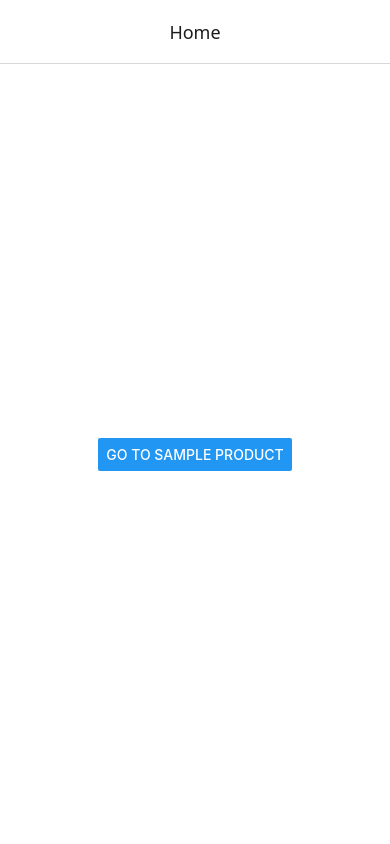
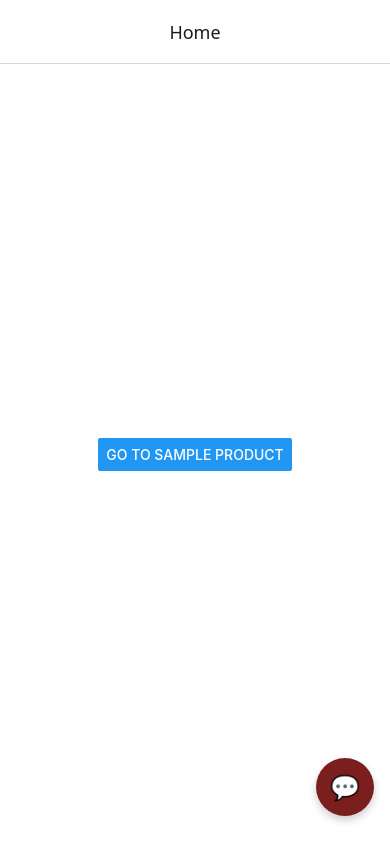
Before and after one commit to datle1888/VinobuzzPrototype, a React Native app: screen / in a window 390 px wide. Built offline with nearby package versions, Linux system fonts and the light colour scheme.

Commit message:
feat: add global chat FAB and expandable overlay shell

```diff
--- a/App.tsx
+++ b/App.tsx
@@ -1,11 +1,16 @@
 import React from 'react';
 import { NavigationContainer } from '@react-navigation/native';
 import AppNavigator from './src/app/AppNavigator';
+import GlobalChatHost from './src/components/chat/GlobalChatHost';
+import { ChatProvider } from './src/context/ChatContext';
 
 export default function App() {
   return (
-    <NavigationContainer>
-      <AppNavigator />
-    </NavigationContainer>
+    <ChatProvider>
+      <NavigationContainer>
+        <AppNavigator />
+        <GlobalChatHost />
+      </NavigationContainer>
+    </ChatProvider>
   );
 }
--- /dev/null
+++ b/src/components/chat/ChatFab.tsx
@@ -0,0 +1,56 @@
+import React from 'react';
+import { Pressable, StyleSheet, Text, View } from 'react-native';
+
+type Props = {
+  visible: boolean;
+  onPress: () => void;
+};
+
+export default function ChatFab({ visible, onPress }: Props) {
+  if (!visible) {
+    return null;
+  }
+
+  return (
+    <View pointerEvents="box-none" style={styles.wrapper}>
+      <Pressable
+        onPress={onPress}
+        style={({ pressed }) => [styles.fab, pressed && styles.fabPressed]}
+        accessibilityRole="button"
+        accessibilityLabel="Open chat"
+      >
+        <Text style={styles.icon}>💬</Text>
+      </Pressable>
+    </View>
+  );
+}
+
+const styles = StyleSheet.create({
+  wrapper: {
+    position: 'absolute',
+    right: 16,
+    bottom: 28,
+    zIndex: 50,
+    elevation: 50,
+  },
+  fab: {
+    width: 58,
+    height: 58,
+    borderRadius: 999,
+    backgroundColor: '#7A1E1E',
+    alignItems: 'center',
+    justifyContent: 'center',
+    shadowColor: '#000',
+    shadowOpacity: 0.2,
+    shadowRadius: 8,
+    shadowOffset: { width: 0, height: 4 },
+  },
+  fabPressed: {
+    opacity: 0.9,
+    transform: [{ scale: 0.98 }],
+  },
+  icon: {
+    fontSize: 24,
+    color: '#FFF',
+  },
+});
--- /dev/null
+++ b/src/components/chat/ChatOverlay.tsx
@@ -0,0 +1,151 @@
+import React from 'react';
+import {
+  KeyboardAvoidingView,
+  Platform,
+  Pressable,
+  StyleSheet,
+  Text,
+  View,
+} from 'react-native';
+
+type Props = {
+  visible: boolean;
+  onMinimize: () => void;
+  onClose: () => void;
+};
+
+export default function ChatOverlay({ visible, onMinimize, onClose }: Props) {
+  if (!visible) {
+    return null;
+  }
+
+  return (
+    <View pointerEvents="box-none" style={styles.root}>
+      <KeyboardAvoidingView
+        behavior={Platform.OS === 'ios' ? 'padding' : undefined}
+        style={styles.container}
+      >
+        <View style={styles.panel}>
+          <View style={styles.header}>
+            <View>
+              <Text style={styles.title}>Vinobuzz Chat</Text>
+              <Text style={styles.subtitle}>Assistant prototype</Text>
+            </View>
+
+            <View style={styles.headerActions}>
+              <Pressable
+                onPress={onMinimize}
+                style={styles.iconButton}
+                accessibilityRole="button"
+                accessibilityLabel="Minimize chat"
+              >
+                <Text style={styles.iconText}>—</Text>
+              </Pressable>
+
+              <Pressable
+                onPress={onClose}
+                style={styles.iconButton}
+                accessibilityRole="button"
+                accessibilityLabel="Close chat"
+              >
+                <Text style={styles.iconText}>✕</Text>
+              </Pressable>
+            </View>
+          </View>
+
+          <View style={styles.body}>
+            <Text style={styles.placeholderTitle}>Chat overlay ready</Text>
+            <Text style={styles.placeholderText}>
+              Next step we will add mock messages, typing indicator, and quick
+              replies.
+            </Text>
+          </View>
+        </View>
+      </KeyboardAvoidingView>
+    </View>
+  );
+}
+
+const styles = StyleSheet.create({
+  root: {
+    ...StyleSheet.absoluteFillObject,
+    zIndex: 40,
+    elevation: 40,
+    justifyContent: 'flex-end',
+    pointerEvents: 'box-none',
+  },
+  container: {
+    width: '100%',
+  },
+  panel: {
+    marginHorizontal: 12,
+    marginBottom: 12,
+    height: '68%',
+    minHeight: 420,
+    maxHeight: 560,
+    backgroundColor: '#FFF',
+    borderRadius: 18,
+    overflow: 'hidden',
+    borderWidth: StyleSheet.hairlineWidth,
+    borderColor: '#DDD',
+    shadowColor: '#000',
+    shadowOpacity: 0.14,
+    shadowRadius: 12,
+    shadowOffset: { width: 0, height: 4 },
+  },
+  header: {
+    minHeight: 64,
+    paddingHorizontal: 14,
+    paddingVertical: 12,
+    borderBottomWidth: StyleSheet.hairlineWidth,
+    borderBottomColor: '#E6E6E6',
+    flexDirection: 'row',
+    alignItems: 'center',
+    justifyContent: 'space-between',
+  },
+  title: {
+    fontSize: 16,
+    fontWeight: '700',
+    color: '#111',
+  },
+  subtitle: {
+    fontSize: 12,
+    color: '#666',
+    marginTop: 2,
+  },
+  headerActions: {
+    flexDirection: 'row',
+    gap: 8,
+  },
+  iconButton: {
+    width: 32,
+    height: 32,
+    borderRadius: 999,
+    alignItems: 'center',
+    justifyContent: 'center',
+    backgroundColor: '#F3F3F3',
+  },
+  iconText: {
+    fontSize: 16,
+    color: '#333',
+    fontWeight: '600',
+  },
+  body: {
+    flex: 1,
+    padding: 16,
+    justifyContent: 'center',
+    alignItems: 'center',
+  },
+  placeholderTitle: {
+    fontSize: 18,
+    fontWeight: '700',
+    marginBottom: 8,
+    color: '#111',
+  },
+  placeholderText: {
+    fontSize: 14,
+    lineHeight: 21,
+    color: '#555',
+    textAlign: 'center',
+  },
+});
--- /dev/null
+++ b/src/components/chat/GlobalChatHost.tsx
@@ -0,0 +1,19 @@
+import React from 'react';
+import ChatFab from './ChatFab';
+import ChatOverlay from './ChatOverlay';
+import { useChat } from '../../context/ChatContext';
+
+export default function GlobalChatHost() {
+  const { chatState, openChat, minimizeChat, closeChat } = useChat();
+
+  return (
+    <>
+      <ChatFab visible={chatState !== 'expanded'} onPress={openChat} />
+      <ChatOverlay
+        visible={chatState === 'expanded'}
+        onMinimize={minimizeChat}
+        onClose={closeChat}
+      />
+    </>
+  );
+}
--- /dev/null
+++ b/src/context/ChatContext.tsx
@@ -0,0 +1,40 @@
+import React, { createContext, useContext, useMemo, useState } from 'react';
+import type { PropsWithChildren } from 'react';
+import type { ChatUiState } from '../types/chat';
+
+type ChatContextValue = {
+  chatState: ChatUiState;
+  openChat: () => void;
+  minimizeChat: () => void;
+  closeChat: () => void;
+  resetToBubble: () => void;
+};
+
+const ChatContext = createContext<ChatContextValue | undefined>(undefined);
+
+export function ChatProvider({ children }: PropsWithChildren) {
+  const [chatState, setChatState] = useState<ChatUiState>('minimized');
+
+  const value = useMemo<ChatContextValue>(
+    () => ({
+      chatState,
+      openChat: () => setChatState('expanded'),
+      minimizeChat: () => setChatState('minimized'),
+      closeChat: () => setChatState('minimized'), // keep FAB visible
+      resetToBubble: () => setChatState('minimized'),
+    }),
+    [chatState],
+  );
+
+  return <ChatContext.Provider value={value}>{children}</ChatContext.Provider>;
+}
+
+export function useChat() {
+  const context = useContext(ChatContext);
+
+  if (!context) {
+    throw new Error('useChat must be used within a ChatProvider');
+  }
+
+  return context;
+}
--- /dev/null
+++ b/src/types/chat.ts
@@ -0,0 +1 @@
+export type ChatUiState = 'hidden' | 'minimized' | 'expanded';
```
